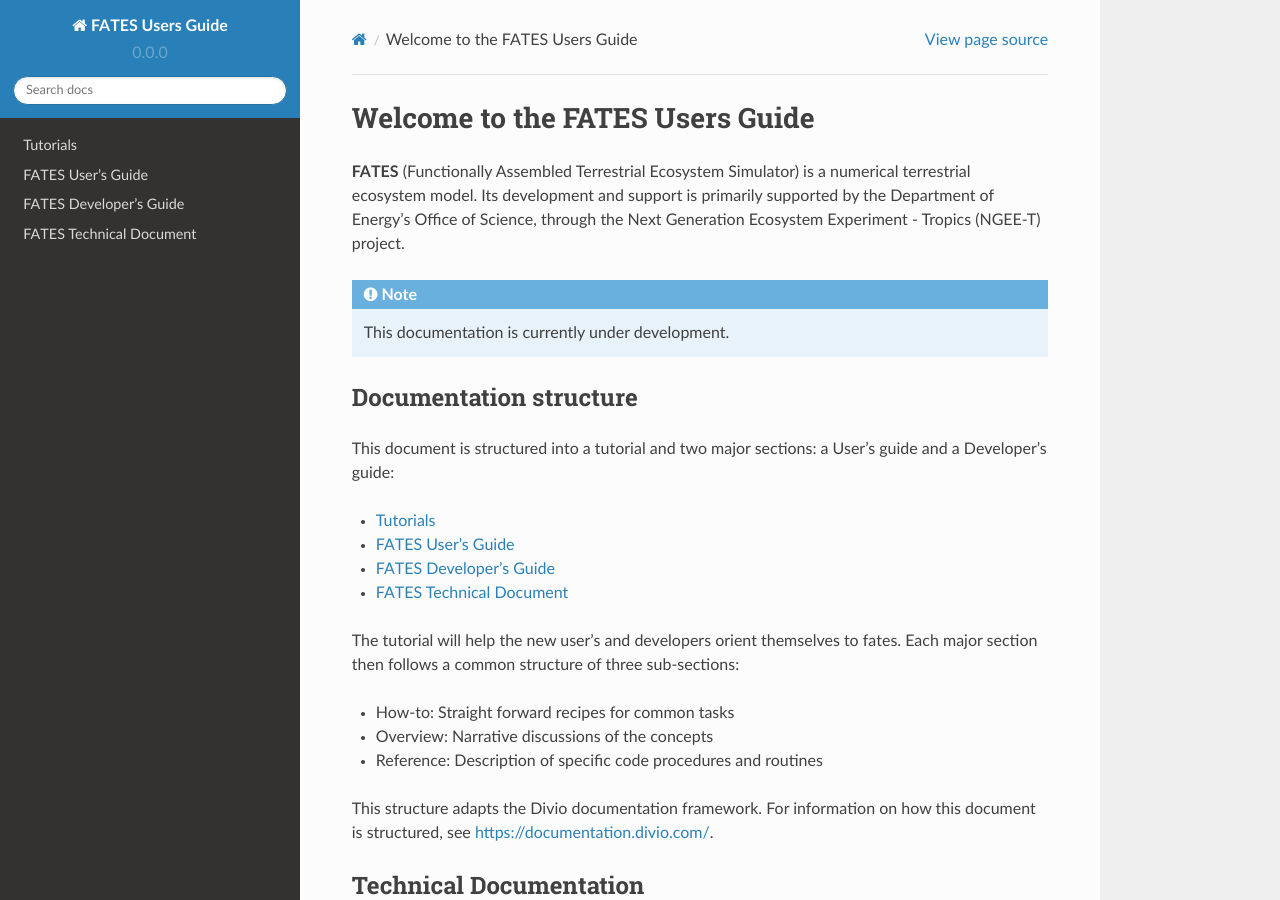
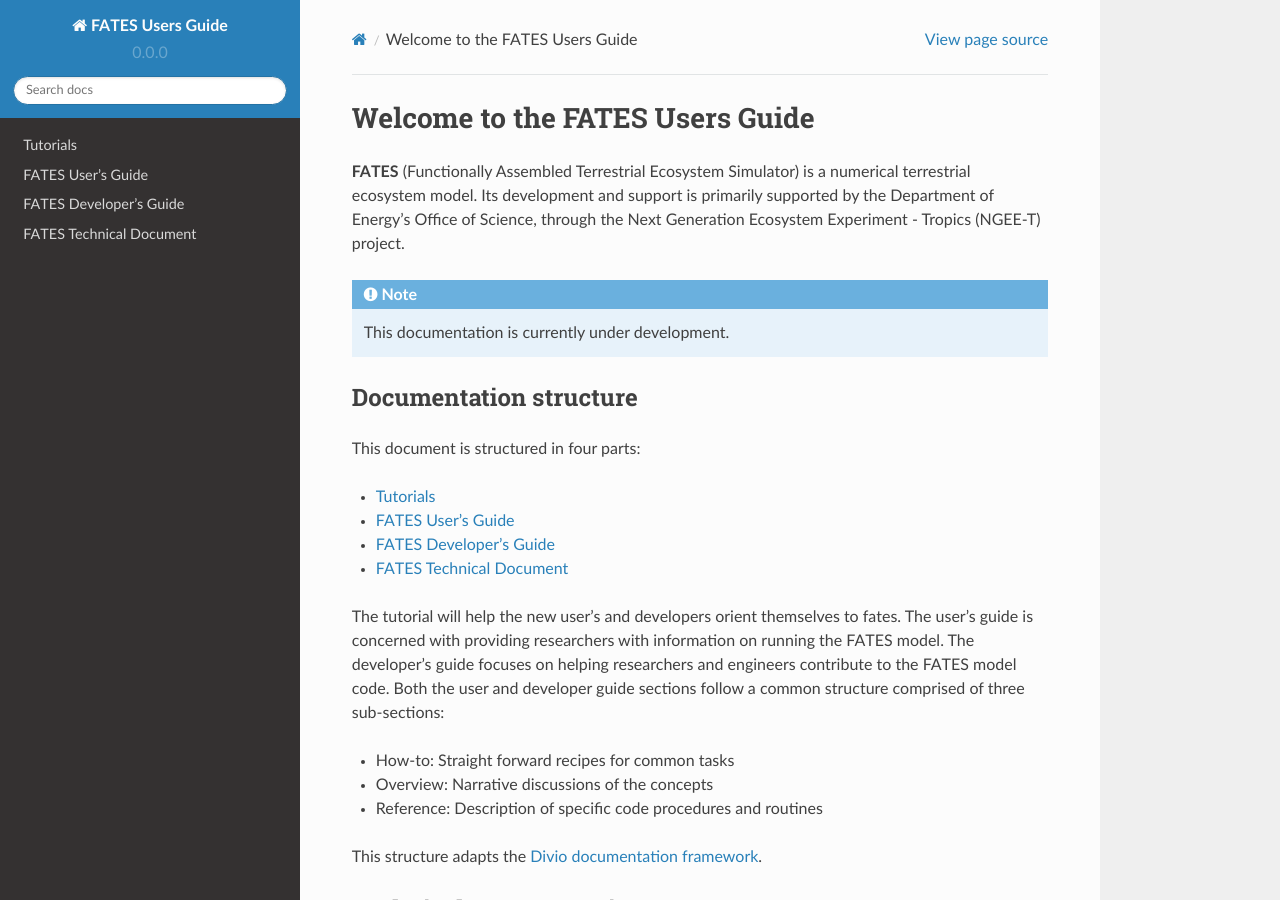
Before and after one commit to NGEET/fates-users-guide, a Sphinx documentation site: the page built from docs/source/index.rst, in a window 1280 px wide and 900 px high. Built offline with Sphinx 7.4.7 and the Read the Docs theme 2.0.0, drawn with Linux system fonts in a browser that asks for light colours.

Commit message:
revising the index page language

```diff
--- a/docs/source/index.rst
+++ b/docs/source/index.rst
@@ -11,7 +11,7 @@ Welcome to the FATES Users Guide
 Documentation structure
 -----------------------
 
-This document is structured into a tutorial and two major sections: a User's guide and a Developer's guide:
+This document is structured in four parts:
 
 .. toctree::
    :maxdepth: 1
@@ -21,13 +21,15 @@ This document is structured into a tutorial and two major sections: a User's gui
    developer/developer-guide
    FATES Technical Document <https://fates-users-guide.readthedocs.io/projects/tech-doc/en/stable/>
 
-The tutorial will help the new user's and developers orient themselves to fates.  Each major section then follows a common structure of three sub-sections:
+The tutorial will help the new user's and developers orient themselves to fates.  The user's guide is concerned with providing researchers with information on running the FATES model.  The developer's guide focuses on helping researchers and engineers contribute to the FATES model code.  Both the user and developer guide sections follow a common structure comprised of three sub-sections:
 
 - How-to: Straight forward recipes for common tasks
 - Overview: Narrative discussions of the concepts
 - Reference: Description of specific code procedures and routines
 
-This structure adapts the Divio documentation framework.  For information on how this document is structured, see https://documentation.divio.com/.
+This structure adapts the `Divio documentation framework`_.
+
+..  _Divio documentation framework: https://documentation.divio.com/.
 
 Technical Documentation
 -----------------------
```
